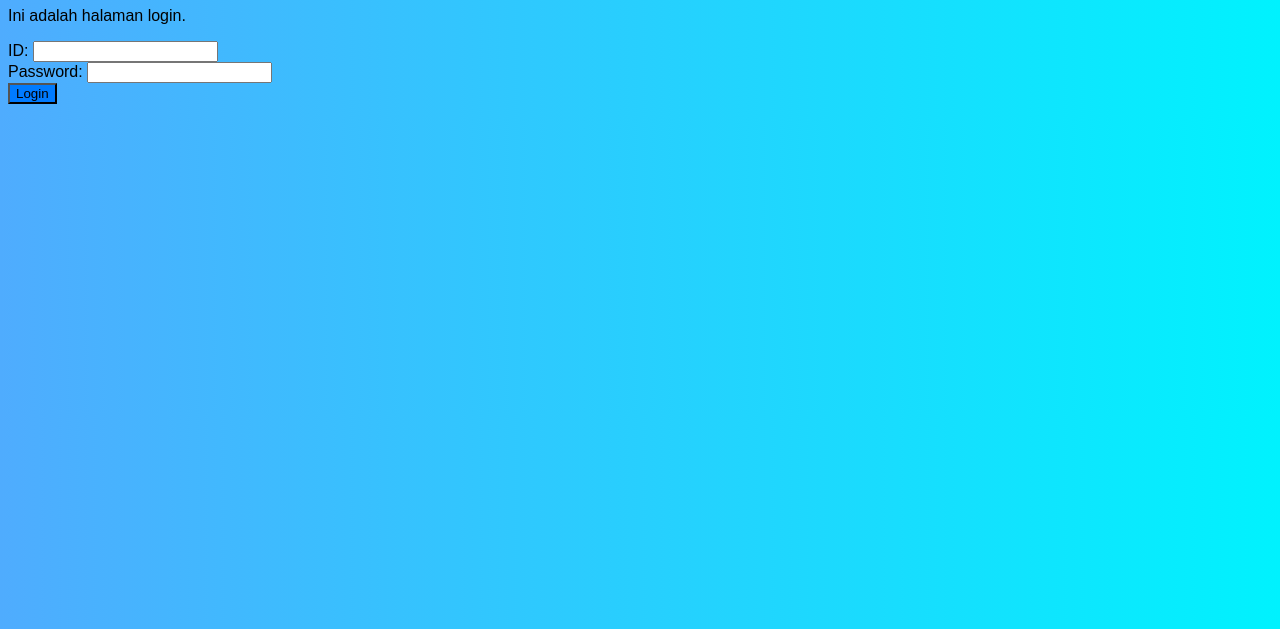
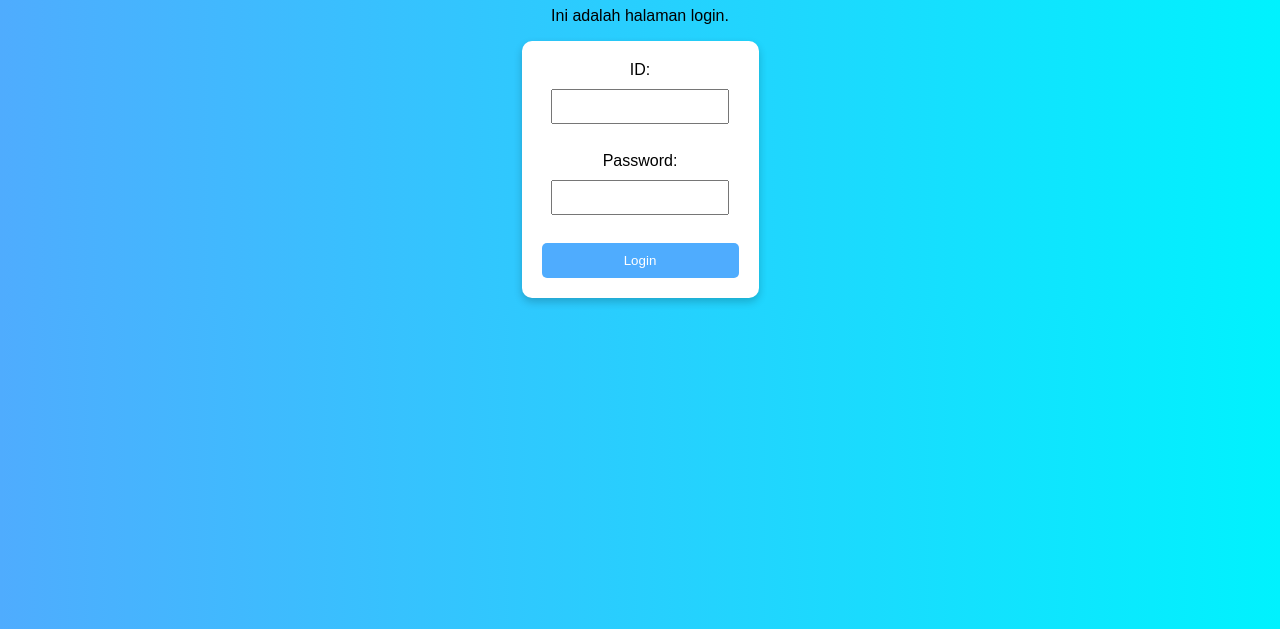
Before and after one commit to vliexvu001/LearningVu, a plain HTML site: page index.html in a window 1280 px wide. Shown: the part 171-800 px from the top of the page. Drawn offline with Linux system fonts and the light colour scheme.

Commit message:
Update styles.css

```diff
--- a/styles.css
+++ b/styles.css
@@ -1,12 +1,35 @@
 body {
+    font-family: Arial, sans-serif;
+    text-align: center;
     background: linear-gradient(to right, #4facfe, #00f2fe);
+    color: black;
 }
+
+form {
+    background: white;
+    padding: 20px;
+    display: inline-block;
+    border-radius: 10px;
+    box-shadow: 0 4px 8px rgba(0, 0, 0, 0.2);
+}
+
+input {
+    display: block;
+    margin: 10px auto;
+    padding: 8px;
+    width: 80%;
+}
+
 button {
-    background: #007bff;
+    background: #4facfe;
+    color: white;
+    border: none;
+    padding: 10px;
+    cursor: pointer;
+    width: 100%;
+    border-radius: 5px;
 }
+
 button:hover {
-    background: #0056b3;
+    background: #00c2fe;
 }
-body {
-    font-family: 'Poppins', sans-serif;
-}
```
